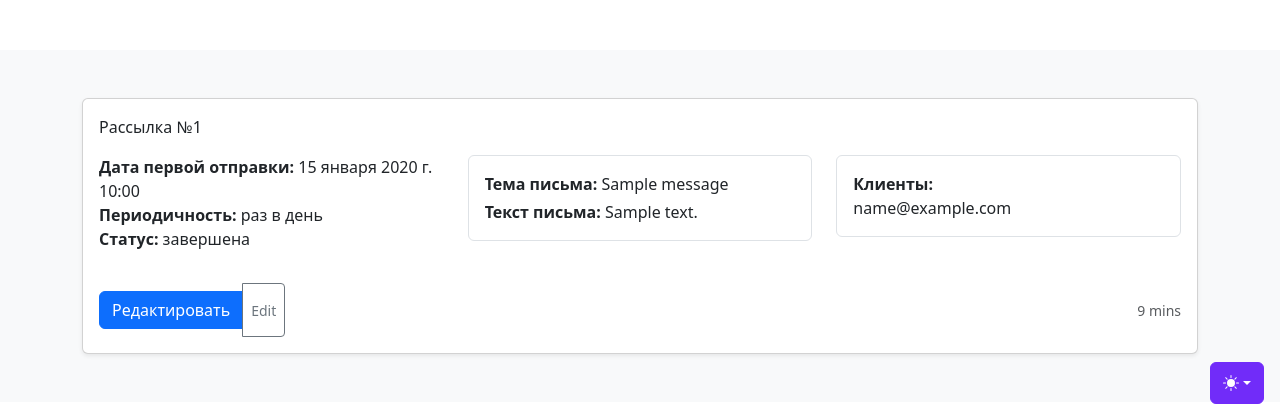
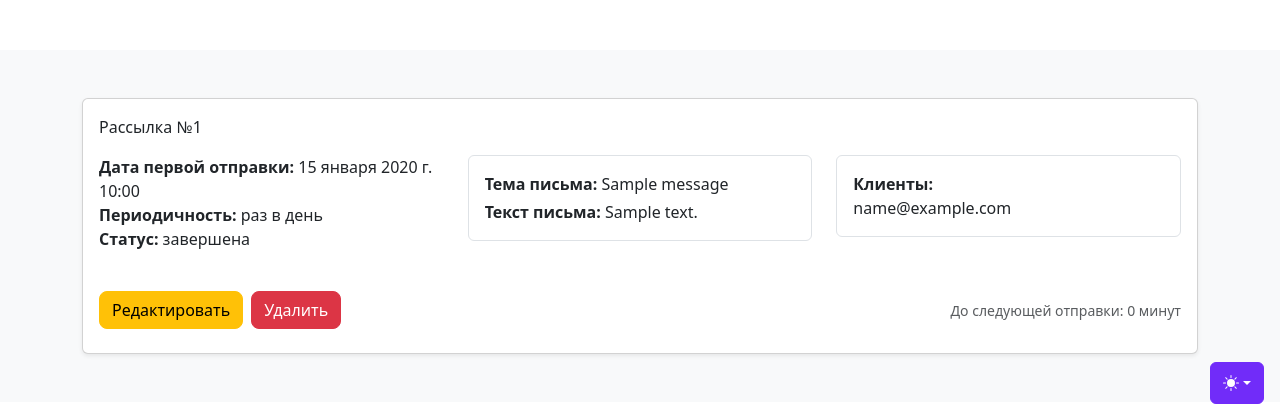
Before and after one commit to dargel799/django-mailing-service, a Django app: page /1/ in a window 1280 px wide. Shown: the part 380-800 px from the top of the page. Run offline with Django 4.2, Linux system fonts and the light colour scheme; a user stored in the database is signed in; tables that the repository leaves empty hold one stand-in row (values such as "Sample post"); some libraries are stand-ins or nearby versions.

Commit message:
feat: add delete button to mailing detail

```diff
--- a/mailings/templates/mailings/mailing_detail.html
+++ b/mailings/templates/mailings/mailing_detail.html
@@ -44,10 +44,18 @@
 
                             <div class="d-flex justify-content-between align-items-center mt-3">
                                 <div class="btn-group">
-                                     <a href="{% url 'mailings:mailing_update' object.pk  %}"  class="btn btn-primary my-2">Редактировать</a>
-                                    <button type="button" class="btn btn-sm btn-outline-secondary">Edit</button>
+                                     <a href="{% url 'mailings:mailing_update' object.pk %}" class="btn btn-warning rounded-3 my-2">Редактировать</a>
+                                    <a href="{% url 'mailings:mailing_delete' object.pk %}" class="btn btn-danger rounded-3 my-2 ms-2">Удалить</a>
                                 </div>
-                                <small class="text-body-secondary">9 mins</small></div>
+
+                                <small class="text-body-secondary">
+                                    {% if object.next_send_at %}
+                                        До следующей отправки: {{ object.next_send_at|timeuntil }}
+                                    {% else %}
+                                        Отправка не запланирована
+                                    {% endif %}
+                                </small>
+                            </div>
 
                         </div>
                     </div>
```
